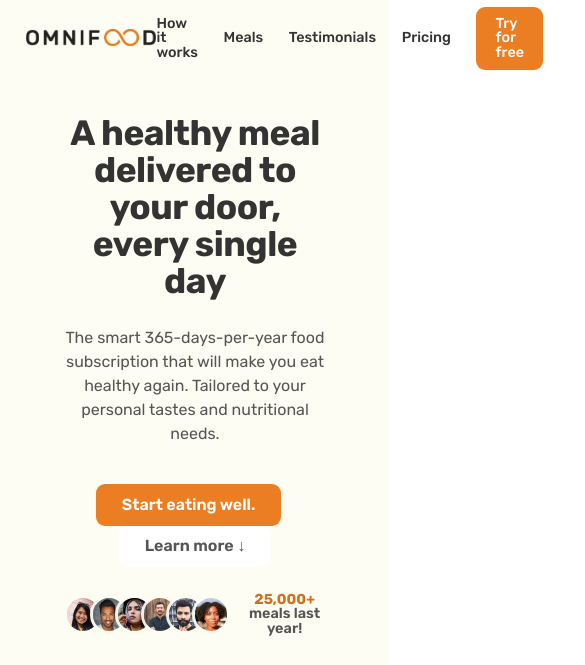
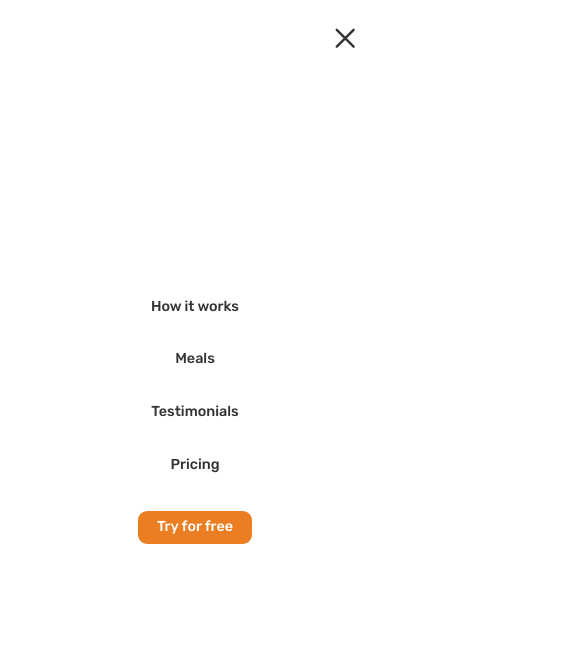
Before and after one commit to Divine572/Health-food-landing-page, a plain HTML site: page index.html in a window 390 px wide. Shown: the top 665 px of the page, 585 px wide, since content can reach past the window. Drawn offline with nearby package versions, Linux system fonts and the light colour scheme.

Commit message:
added mobile nav

```diff
--- a/css/general.css
+++ b/css/general.css
@@ -6,6 +6,7 @@
 
 html {
   font-size: 62.55%;
+  overflow-x: hidden;
 }
 
 body {
@@ -13,6 +14,8 @@ body {
   line-height: 1;
   font-weight: 400;
   color: #555;
+
+  overflow-x: hidden;
 }
 
 /*****************************/
--- a/css/queries.css
+++ b/css/queries.css
@@ -111,8 +111,58 @@
   .btn-form {
     margin-top: 1.2rem;
   }
+
+  /* MOBILE NAV */
+
+  .btn-mobile-nav {
+    display: block;
+  }
+
+  .main-nav {
+    background-color: #fff;
+    position: absolute;
+    top: 0;
+    left: 0;
+    width: 100%;
+    height: 100vh;
+    transform: translateX(100%);
+
+    display: flex;
+    align-items: center;
+    justify-content: center;
+    transition: all 0.5s ease-in;
+
+    opacity: 0;
+    pointer-events: none;
+    visibility: hidden;
+  }
+
+  .nav-open .main-nav {
+    opacity: 1;
+    pointer-events: auto;
+    visibility: visible;
+    transform: translateX(0);
+  }
+
+  .nav-open .icon-mobile-nav[name="close-outline"] {
+    display: block;
+  }
+
+  .nav-open .icon-mobile-nav[name="menu-outline"] {
+    display: none;
+  }
+
+  .main-nav-list {
+    flex-direction: column;
+    gap: 4.8rem;
+  }
+
+  .main-nav-list:link,
+  .main-nav-list:visited {
+    font-size: 3rem;
+  }
 }
 
 /* ************************** */
-/* Below 1200px (Landscape Talets) */
+/* Below 1200px (Mobile screen) */
 /* ************************** */
--- a/css/styles.css
+++ b/css/styles.css
@@ -52,6 +52,7 @@ Default: 1
 
   height: 9.6rem;
   padding: 0 4.8rem;
+  position: relative;
 }
 
 .logo {
@@ -96,6 +97,26 @@ Default: 1
 .main-nav-link.nav-cta:active {
   background-color: #cf711f;
 }
+
+/* MOBILE */
+.btn-mobile-nav {
+  border: none;
+  background: none;
+  cursor: pointer;
+
+  display: none;
+}
+
+.icon-mobile-nav {
+  height: 4.8rem;
+  width: 4.8rem;
+  color: #333;
+}
+
+.icon-mobile-nav[name="close-outline"] {
+  display: none;
+}
+
 /*****************************/
 /* Hero section */
 /*****************************/
--- a/index.html
+++ b/index.html
@@ -26,10 +26,11 @@
     <title>Omnifood</title>
   </head>
   <body>
-    <header class="header">
+    <header class="header nav-open">
       <a href="#">
         <img src="img/omnifood-logo.png" alt="Omnifood logo" class="logo" />
       </a>
+
       <nav class="main-nav">
         <ul class="main-nav-list">
           <li><a class="main-nav-link" href="#">How it works</a></li>
@@ -39,6 +40,13 @@
           <li><a class="main-nav-link nav-cta" href="#">Try for free</a></li>
         </ul>
       </nav>
+
+      <button class="btn-mobile-nav">
+          <ion-icon class="icon-mobile-nav" name="menu-outline"></ion-icon>
+          <ion-icon class="icon-mobile-nav" name="close-outline"></ion-icon>
+      </button>
+
+
     </header>
 
     <main>
```
